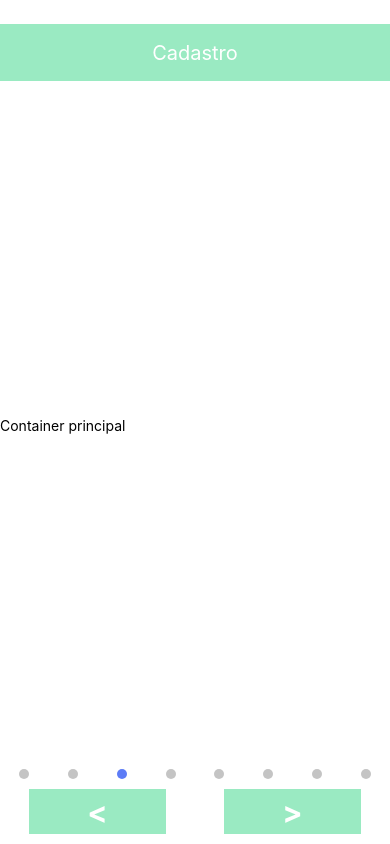
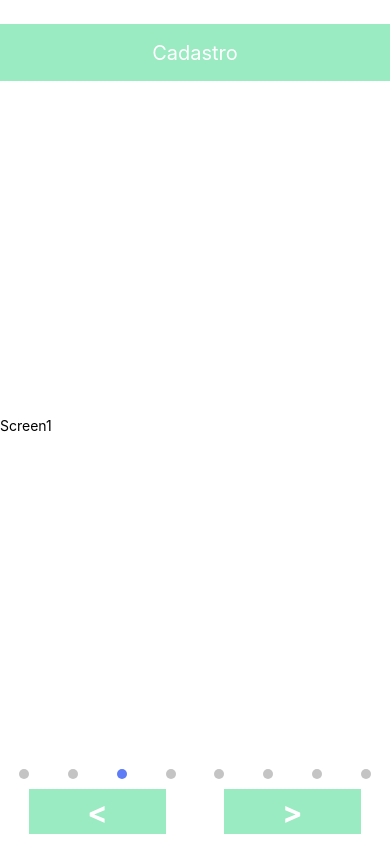
Before and after one commit to W8jonas/diario-da-dor, a React Native app: screen / in a window 390 px wide. Built offline with nearby package versions, Linux system fonts and the light colour scheme.

Commit message:
ajustando funcionamento da scrollView horizontal

```diff
--- a/source/screens/HowYou/index.js
+++ b/source/screens/HowYou/index.js
@@ -1,9 +1,11 @@
-import React, { useState, useEffect } from 'react'
-import { View, Text, TouchableOpacity, ScrollView } from 'react-native'
+import React, { useState, useEffect, useRef } from 'react'
+import { View, Text, Dimensions, ScrollView } from 'react-native'
 import { styles } from './styles'
 import { colors } from "../../styles/colors"
 import { Progress } from './components/Progress'
 import { FooterButton } from './components/FooterButton'
+import { Screen1 } from './Screen1'
+import { Screen2 } from './Screen2'
 
 // Modules
 
@@ -12,8 +14,33 @@ import { FooterButton } from './components/FooterButton'
 // Functions
 
 // Components
+const { width: screenWidth } = Dimensions.get('window')
+const TOTAL_STEPS = 1
 
 export function HowYou() {
+	const scrollViewRef = useRef(null)
+
+	const [step, setStep] = useState(0)
+
+    function handleNextStep() {
+		if (step >= TOTAL_STEPS) {
+			return
+		}
+		setStep(step + 1)
+	}
+
+	function handlePrevStep() {
+		if (step === 0) {
+			return
+		}
+		setStep(step - 1)
+	}
+
+    useEffect(() => {
+		const scrollToValueX = step * screenWidth
+		scrollViewRef.current.scrollTo({ x: scrollToValueX, y: 0, animated: true })
+	}, [step])
+
     return (
         <View style={{paddingTop: 24, paddingBottom: 10, flex: 1, justifyContent: 'space-between'}}>
             <View style={styles.container}>
@@ -23,7 +50,23 @@ export function HowYou() {
             </View>
 
             <View>
-                <Text>Container principal</Text>
+                <ScrollView
+                    ref={scrollViewRef}
+                    scrollEnabled={false}
+                    showsHorizontalScrollIndicator={false}
+                    horizontal
+                    decelerationRate={0}
+                    snapToInterval={screenWidth}
+                    snapToAlignment="center"
+                >
+                    <View style={{flex: 1, width: screenWidth}}>
+                        <Screen1 />
+                    </View>
+
+                    <View style={{flex: 1, width: screenWidth}}>
+                        <Screen2 />
+                    </View>
+                </ScrollView>
             </View>
 
             <View>
@@ -32,11 +75,11 @@ export function HowYou() {
                 <View style={{flexDirection: 'row', justifyContent: 'space-around', paddingTop: 10}}>
                     <FooterButton
                         label='<'
-                        onPress={() => {}}
+                        onPress={handlePrevStep}
                     />
                     <FooterButton
                         label='>'
-                        onPress={() => {}}
+                        onPress={handleNextStep}
                     />
                 </View>
             </View>
```
